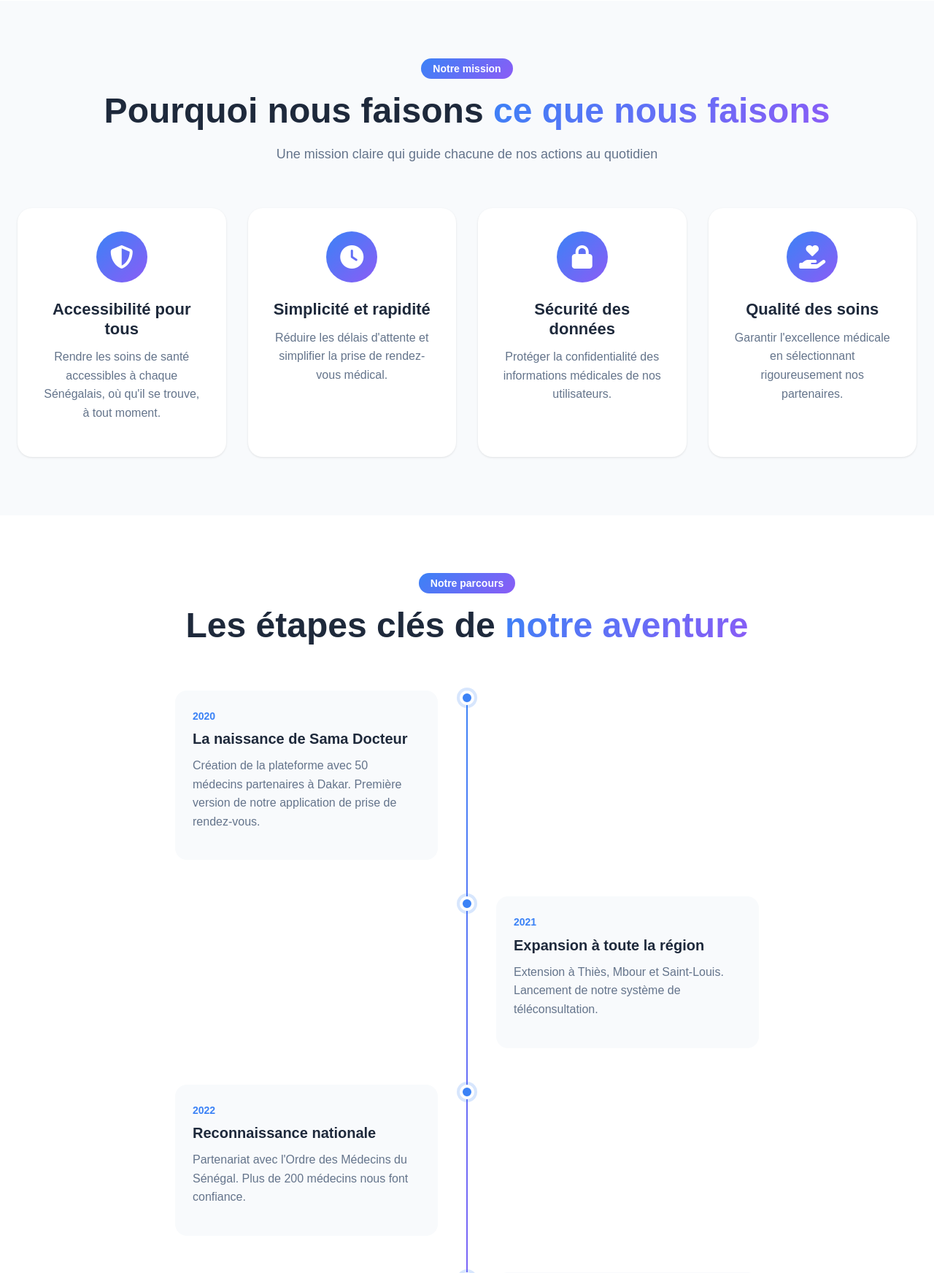
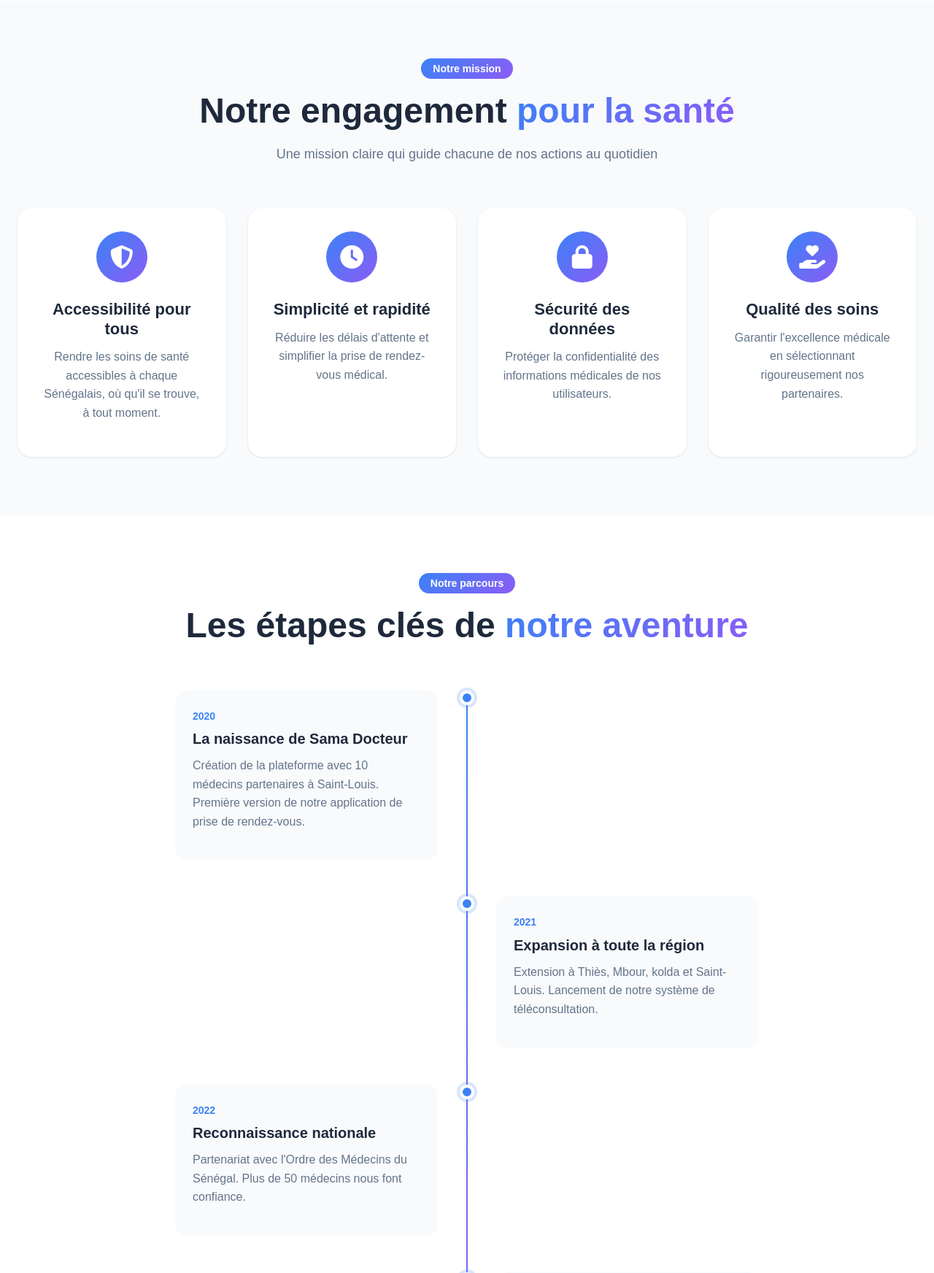
Before and after one commit to Amadou121/sama-docteur, a PHP site: page /apropos.php in a window 1280 px wide. Shown: the part 1249-2993 px from the top of the page at 73% size. Run offline with PHP 8.4, Linux system fonts and the light colour scheme; some libraries are stand-ins or nearby versions.

Commit message:
modifier et ajout

```diff
--- a/apropos.php
+++ b/apropos.php
@@ -77,7 +77,7 @@ include 'includes/header.php';
             <div class="section-label">
                 <span>Notre mission</span>
             </div>
-            <h2>Pourquoi nous faisons <span class="text-gradient">ce que nous faisons</span></h2>
+            <h2>Notre engagement <span class="text-gradient">pour la santé</span></h2>
             <p>Une mission claire qui guide chacune de nos actions au quotidien</p>
         </div>
         <div class="mission-grid">
@@ -128,7 +128,7 @@ include 'includes/header.php';
                 <div class="timeline-content">
                     <div class="timeline-year">2020</div>
                     <h3>La naissance de Sama Docteur</h3>
-                    <p>Création de la plateforme avec 50 médecins partenaires à Dakar. Première version de notre application de prise de rendez-vous.</p>
+                    <p>Création de la plateforme avec 10 médecins partenaires à Saint-Louis. Première version de notre application de prise de rendez-vous.</p>
                 </div>
             </div>
             <div class="timeline-item">
@@ -136,7 +136,7 @@ include 'includes/header.php';
                 <div class="timeline-content">
                     <div class="timeline-year">2021</div>
                     <h3>Expansion à toute la région</h3>
-                    <p>Extension à Thiès, Mbour et Saint-Louis. Lancement de notre système de téléconsultation.</p>
+                    <p>Extension à Thiès, Mbour, kolda et Saint-Louis. Lancement de notre système de téléconsultation.</p>
                 </div>
             </div>
             <div class="timeline-item">
@@ -144,7 +144,7 @@ include 'includes/header.php';
                 <div class="timeline-content">
                     <div class="timeline-year">2022</div>
                     <h3>Reconnaissance nationale</h3>
-                    <p>Partenariat avec l'Ordre des Médecins du Sénégal. Plus de 200 médecins nous font confiance.</p>
+                    <p>Partenariat avec l'Ordre des Médecins du Sénégal. Plus de 50 médecins nous font confiance.</p>
                 </div>
             </div>
             <div class="timeline-item">
@@ -152,7 +152,7 @@ include 'includes/header.php';
                 <div class="timeline-content">
                     <div class="timeline-year">2024</div>
                     <h3>Leader de l'e-santé</h3>
-                    <p>Reconnue meilleure plateforme e-santé d'Afrique de l'Ouest. Plus de 50 000 utilisateurs actifs.</p>
+                    <p>Reconnue meilleure plateforme e-santé d'Afrique de l'Ouest. Plus de 500 utilisateurs actifs.</p>
                 </div>
             </div>
         </div>
```
